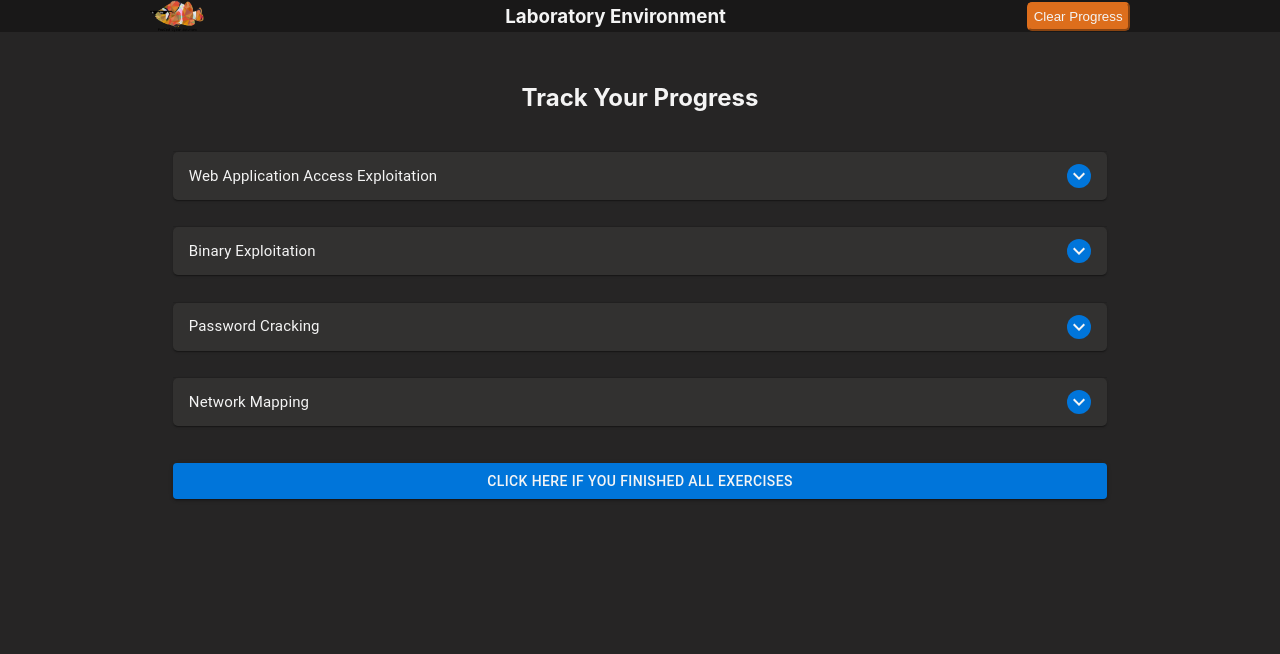
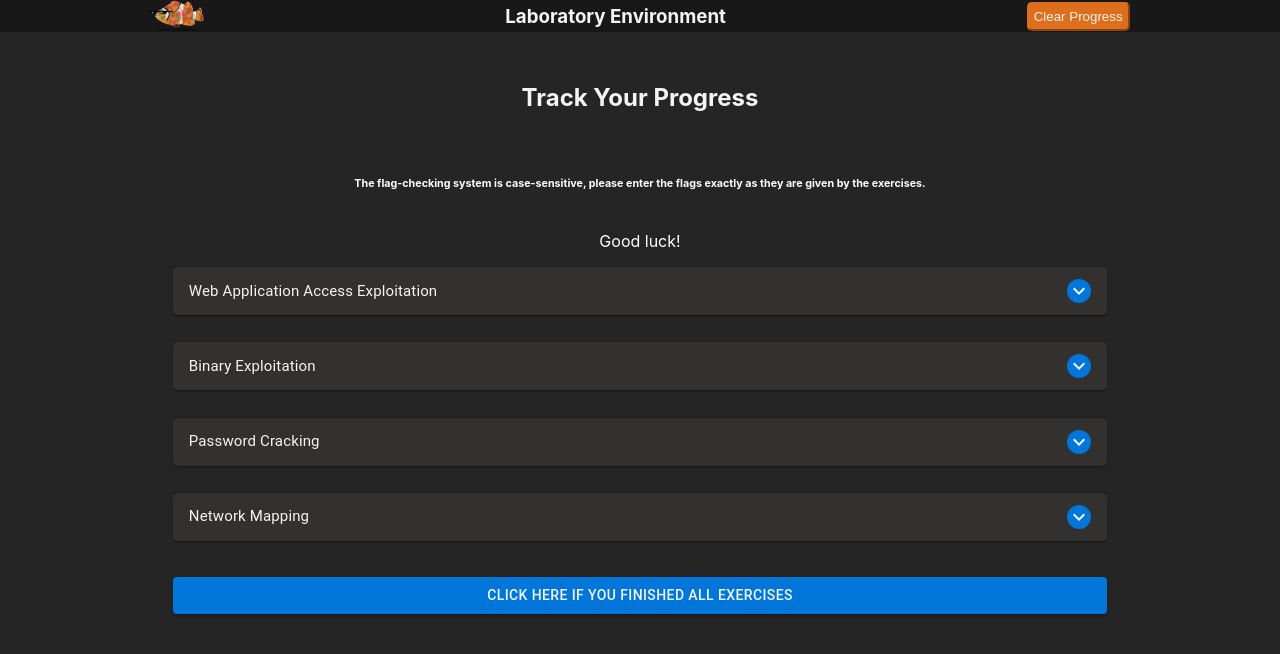
Before and after one commit to omarfq/capstone-progress-website, a React (Create React App) app: page / in a window 1280 px wide. Shown: the top 654 px of the page. Built offline with nearby package versions, Linux system fonts and the light colour scheme.

Commit message:
Added flags for module 4 and cleaned up the code

```diff
--- a/src/components/data/lab.data.js
+++ b/src/components/data/lab.data.js
@@ -138,28 +138,28 @@ const LAB_DATA = [
         title: 'Network Scanning',
         description:
           'It refers to the gathering of information about computing systems or servers through the use of a particular computer network.',
-        flag: ['1'],
+        flag: ['5'],
       },
       {
         id: 2,
         title: 'Focused Network Scanning',
         description:
           'A more detailed and in depth approach to network scanning. Focusing more on one aspect of traffic and packages.',
-        flag: ['2'],
+        flag: ['65523'],
       },
       {
         id: 3,
         title: 'Vulnerability Scanning',
         description:
           'It refers to the analysis or inspection of vulnerable or potentially exploitable computer software, hardware, or network with the sole purpose of identifying security holes.',
-        flag: ['3'],
+        flag: ['Apache httpd 2.4.25 ((Debian))', 'Apache httpd 2.4.25'],
       },
       {
         id: 4,
         title: 'Network Visualization',
         description:
           'This special visualization is often used to visualize complex relationships between huge network systems.',
-        flag: ['4'],
+        flag: ['9'],
       },
     ],
   },
--- a/src/components/item-list/item-list.component.jsx
+++ b/src/components/item-list/item-list.component.jsx
@@ -69,6 +69,10 @@ const useStyles = makeStyles((theme) => ({
     textAlign: 'center',
     color: '#fff',
   },
+  text: {
+    textAlign: 'center',
+    color: '#fff',
+  },
 }));
 
 export default function ControlledExpansionPanels() {
@@ -80,8 +84,6 @@ export default function ControlledExpansionPanels() {
   const [count, setCount] = useState(0);
   const [data, setData] = useState(LAB_DATA);
   const [childData, setChildData] = useState(Boolean);
-
-  let verify;
 
   const handleChange = (panel) => (event, isExpanded) => {
     setExpanded(isExpanded ? panel : false);
@@ -103,15 +105,9 @@ export default function ControlledExpansionPanels() {
       JSON.stringify(childDataArray) === JSON.stringify(childVerificationArray)
     ) {
       setCount(count + 1);
-      console.log(childDataArray);
-      console.log(`CALLBACK TRUE ${data} ${id} ${count}`);
       setChildData(true);
-      return true;
     } else {
-      console.log(`CALLBACK FALSE ${data} ${count}`);
-      console.log(childDataArray);
       setChildData(false);
-      return false;
     }
   };
 
@@ -130,6 +126,11 @@ export default function ControlledExpansionPanels() {
   return (
     <div className={classes.root}>
       <h3 className={classes.heading3}>Track Your Progress</h3>
+      <h6 className={classes.text}>
+        The flag-checking system is case-sensitive, please enter the flags
+        exactly as they are given by the exercises.
+      </h6>
+      <p className={classes.text}>Good luck!</p>
 
       {data.map(({ id, ...otherLabProps }) => (
         <ExpansionPanel
```
Also changed, not shown: 1 other file (tests, documents, lock files or other folders).
